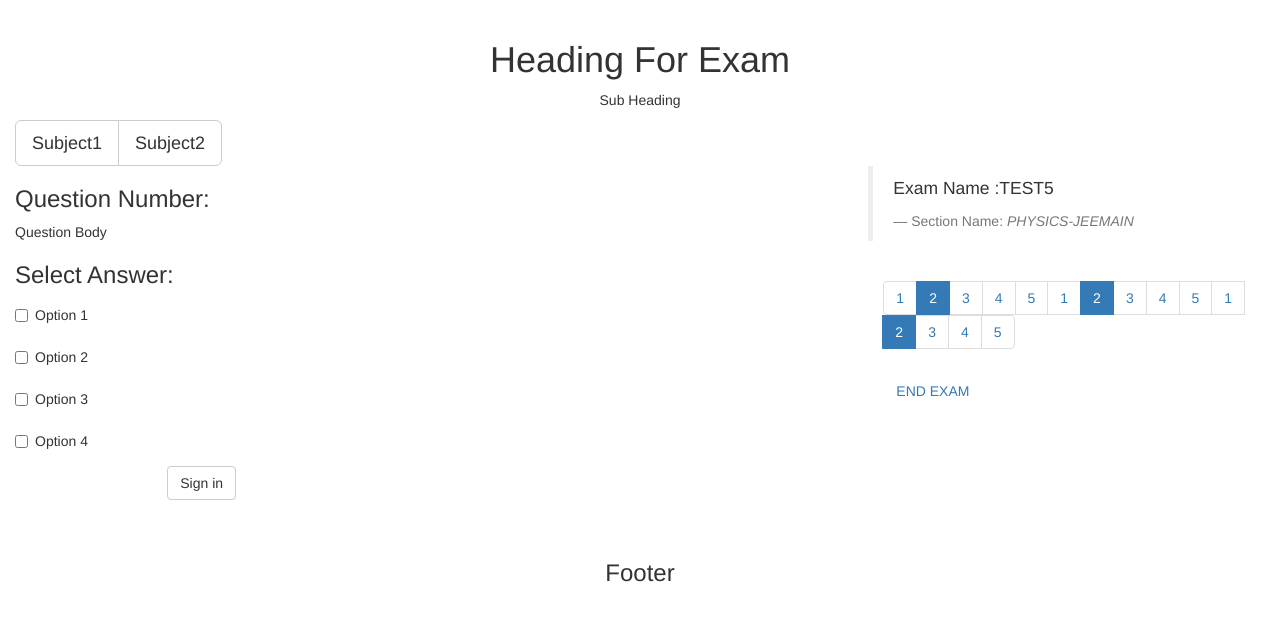
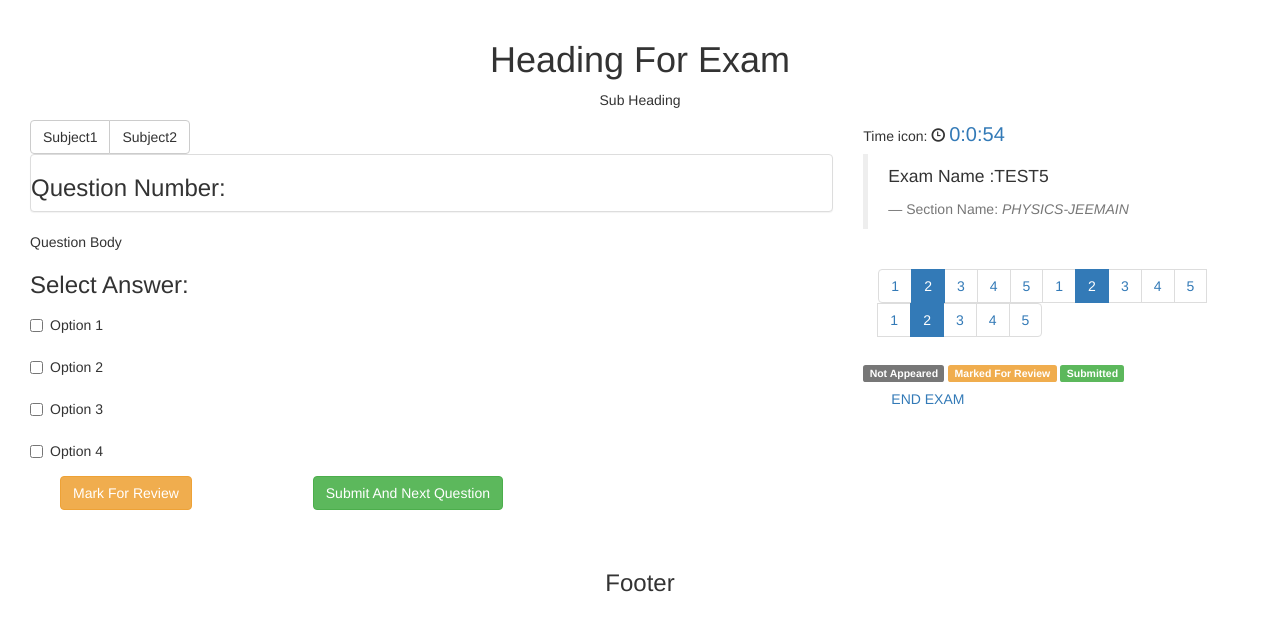
Before and after one commit to v786/ExamSystem, a PHP site: page / in a window 1280 px wide. Shown: the part 52-683 px from the top of the page. Run offline with PHP 8.4, Linux system fonts and the light colour scheme.

Commit message:
Exam Page

```diff
--- a/exam/css/style.css
+++ b/exam/css/style.css
@@ -1 +1,5 @@
 # Empty CSS file for your own CSS
+.timer {
+  text-align: center;
+  font-size: 80px;
+}
--- a/exam/index.php
+++ b/exam/index.php
@@ -25,9 +25,10 @@
 			</div>
 		</div>
 	</div>
+	<div class="container-fluid">
 		<div class="row">
-		<div class="col-md-6">
-			<div class="btn-group btn-group-lg">
+			<div class="col-md-8">
+				<div class="btn-group btn-group">
 
 					<button class="btn btn-default" type="button">
 						Subject1
@@ -37,14 +38,22 @@
 					</button>
 				</div>
 			</div>
-		<div class="col-md-6">
+			<div class="col-md-4 timer">
+				Time icon: <span class="glyphicon glyphicon-time"></span>
+				<a id="demo" style="text-align: center;font-size: 20px;"></a>
+			</div>
+			<script src="js/timer.js" ></script>
 		</div>
 	</div>
+	<div class="container-fluid">
 	<div class="row">
 		<div class="col-md-8">
+			<div class="panel panel-default">
 				<h3>
 					Question Number:
 				</h3>
+			</div>
+
 			<p>
 				Question Body
 			</p>
@@ -92,10 +101,17 @@
 		        </div>
 		      </div>
 		    </div>
-				<div class="col-sm-offset-2 col-sm-10">
-					<button type="submit" class="btn btn-default">
-						Sign in
+				<div class="col-md-8">
+					<div class="col-sm-6">
+						<button type="submit" class="btn btn-warning">
+							Mark For Review
 						</button>
+					</div>
+					<div class="col-sm-6">
+						<button type="submit" class="btn btn-success">
+							Submit And Next Question
+						</button>
+					</div>
 				</div>
 			</form>
 		</div>
@@ -123,6 +139,11 @@
 				  <li><a href="#">4</a></li>
 				  <li><a href="#">5</a></li>
 				</ul>
+			</div>
+			<div>
+				<span class="label label-default">Not Appeared</span>
+				<span class="label label-warning">Marked For Review</span>
+				<span class="label label-success">Submitted</span>
 			</div>
 			<div class="col-sm-2">
 				<a href="#" class="btn" type="button">END EXAM</a>
--- /dev/null
+++ b/exam/js/timer.js
@@ -0,0 +1,28 @@
+// Set the date we're counting down to
+var countDownDate = new Date().getTime()+60000;
+
+// Update the count down every 1 second
+var x = setInterval(function() {
+
+    // Get todays date and time
+    var now = new Date().getTime();
+
+    // Find the distance between now an the count down date
+    var distance = countDownDate - now;
+
+    // Time calculations for days, hours, minutes and seconds
+    var days = Math.floor(distance / (1000 * 60 * 60 * 24));
+    var hours = Math.floor((distance % (1000 * 60 * 60 * 24)) / (1000 * 60 * 60));
+    var minutes = Math.floor((distance % (1000 * 60 * 60)) / (1000 * 60));
+    var seconds = Math.floor((distance % (1000 * 60)) / 1000);
+
+    // Output the result in an element with id="demo"
+    document.getElementById("demo").innerHTML = hours + ":"
+    + minutes + ":" + seconds + "";
+
+    // If the count down is over, write some text
+    if (distance < 0) {
+        clearInterval(x);
+        document.getElementById("demo").innerHTML = "EXPIRED";
+    }
+}, 1000);
```
Lines whose indentation alone changed are shown as unchanged.
